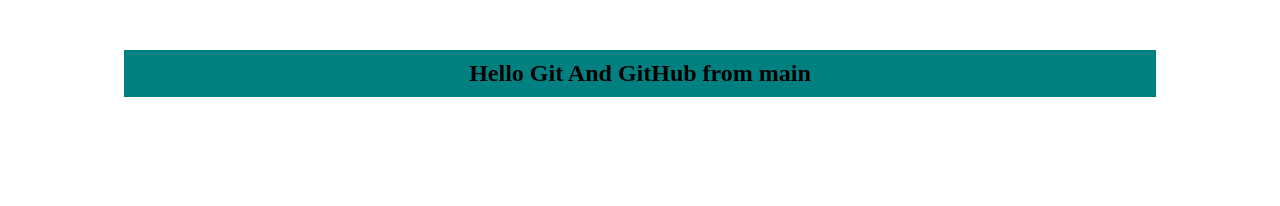
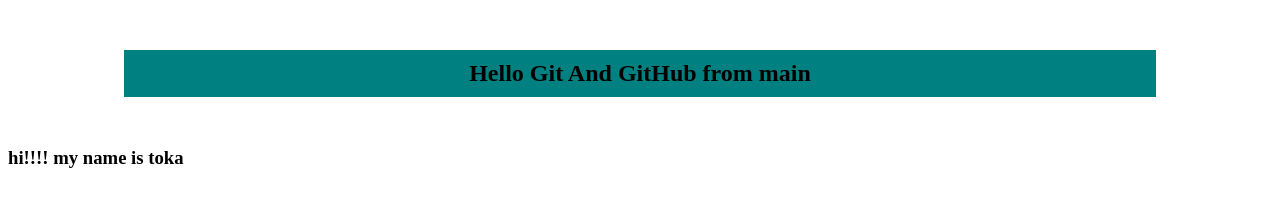
Before and after one commit to toka-elalfy/DEPI_HARVEST_S1_Git_And_Github, a plain HTML site: page index.html in a window 1280 px wide. Drawn offline with Linux system fonts and the light colour scheme.

Commit message:
Add greeting header to index.html
Add my name to index file

```diff
--- a/index.html
+++ b/index.html
@@ -8,5 +8,6 @@
   </head>
   <body>
     <h2>Hello Git And GitHub from main</h2>
+    <h3>hi!!!! my name is toka </h3>
   </body>
 </html>
```
